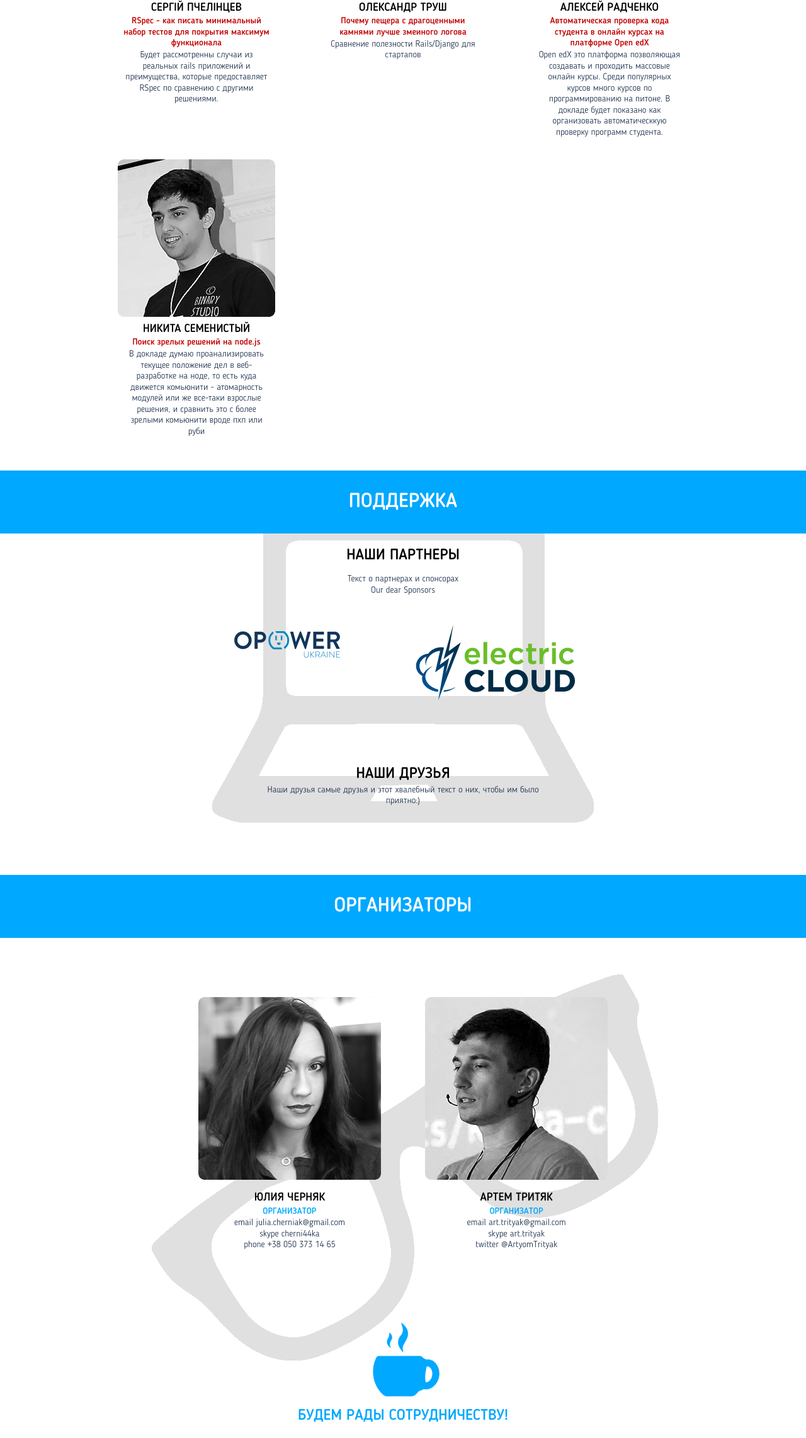
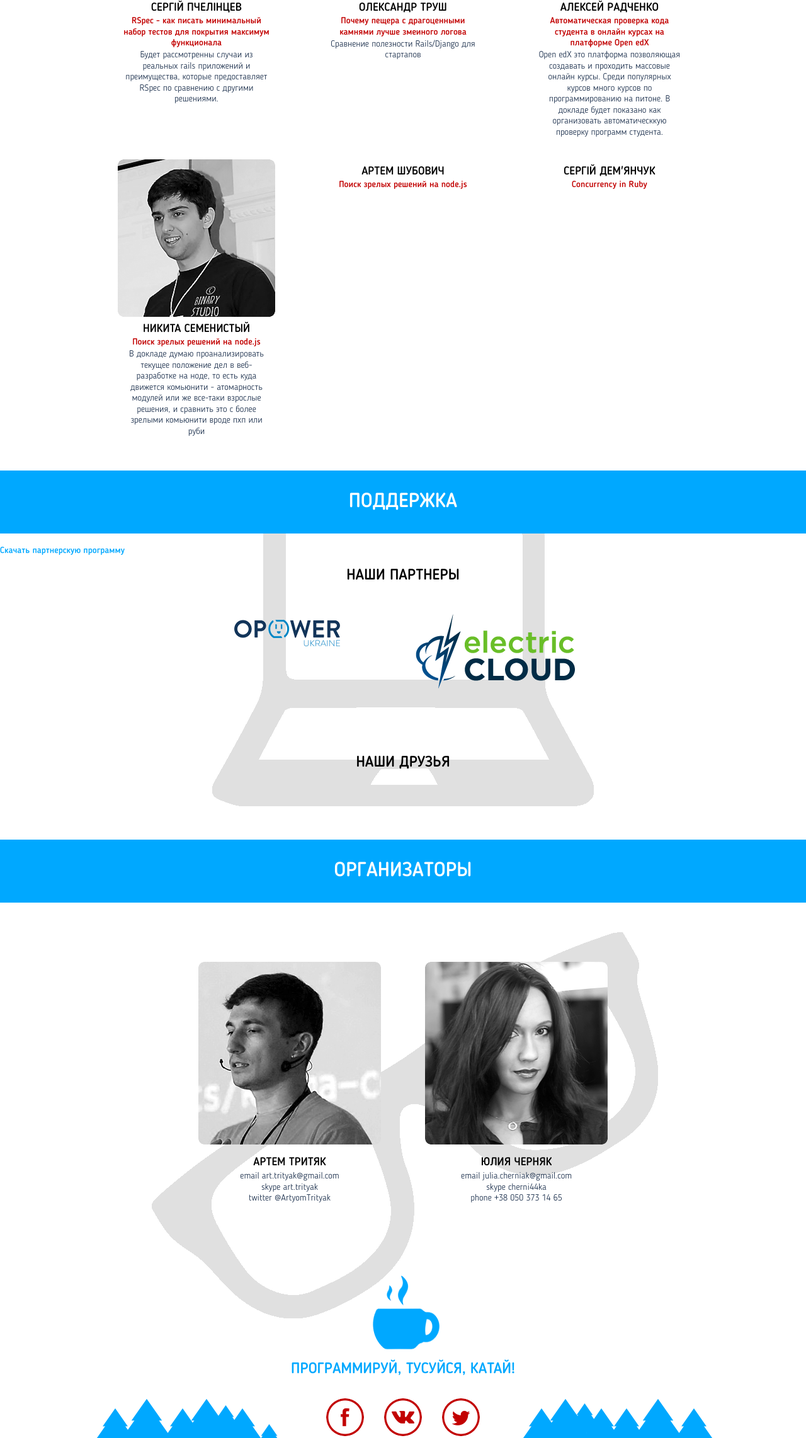
Before and after one commit to artyomtrityak/webukovel, a website: page index.html in a window 1280 px wide. Shown: the part 2548-4831 px from the top of the page at 63% size. Drawn offline with Linux system fonts and the light colour scheme; some packages are replaced by stand-ins of ours.

Commit message:
fixes to start

```diff
--- a/index.html
+++ b/index.html
@@ -203,16 +203,43 @@
               <p>В докладе думаю проанализировать текущее положение дел в веб-разработке на ноде, то есть куда движется комьюнити - атомарность модулей или же все-таки взрослые решения, и сравнить это с более зрелыми комьюнити вроде пхп или руби</p>
             </figcaption>
           </figure>
+
+          <figure class="speaker">
+            <div class="speaker__img-box">
+               <!--<img src="img/temp/mykyta_semenistyi.png" alt="Никита Семенистый">
+              <div><img src="img/temp/mykyta_semenistyi_color.png" alt="Никита Семенистый"></div>
+              -->
+            </div>
+            <figcaption>
+              <h3>Артем Шубович</h3>
+              <strong>Поиск зрелых решений на node.js</strong>
+              <p></p>
+            </figcaption>
+          </figure>
+
+          <figure class="speaker">
+            <div class="speaker__img-box">
+               <!--<img src="img/temp/mykyta_semenistyi.png" alt="Никита Семенистый">
+              <div><img src="img/temp/mykyta_semenistyi_color.png" alt="Никита Семенистый"></div>
+              -->
+            </div>
+            <figcaption>
+              <h3>Сергій Дем'янчук</h3>
+              <strong>Concurrency in Ruby</strong>
+              <p></p>
+            </figcaption>
+          </figure>
+
         </div>
       </div>
     </section>
 
     <section class="support" id="support">
       <h2 class="headline">ПОДДЕРЖКА</h2>
+      <p><a href="Partnership_Proposal_3.pdf">Скачать партнерскую программу</a></p>
       <div class="wrap">
         <article class="support__item">
           <h3>НАШИ ПАРТНЕРЫ</h3>
-          <p>Текст о партнерах и спонсорах <br>Our dear Sponsors</p>
           <ul class="support__logos">
             <li>
               <a class="support__logo support__logo--opower" href="" target="_blank">
@@ -229,7 +256,6 @@
         </article>
         <article class="support__item">
           <h3>НАШИ ДРУЗЬЯ</h3>
-          <p>Наши друзья самые друзья и этот хвалебный текст о них, чтобы им было <br>приятно:)</p>
           <ul class="support__logos">
 
           </ul>
@@ -243,12 +269,26 @@
         <div class="speakers-list align-c">
           <figure class="speaker speaker--large">
             <div class="speaker__img-box">
+              <img src="img/temp/artyom_290×290.png" alt="АРТЕМ ТРИТЯК">
+              <div><img src="img/temp/artyom_290×290_color.png" alt="АРТЕМ ТРИТЯК"></div>
+            </div>
+            <figcaption>
+              <h3>АРТЕМ ТРИТЯК</h3>
+              <ul>
+                <li>email <a href="mailto:art.trityak@gmail.com">art.trityak@gmail.com</a></li>
+                <li>skype <a href="skype:art.trityak?call">art.trityak</a></li>
+                <li>twitter <a href="https://twitter.com/artyomtrityak" target="_blank">@ArtyomTrityak</a></li>
+              </ul>
+            </figcaption>
+          </figure>
+
+          <figure class="speaker speaker--large">
+            <div class="speaker__img-box">
               <img src="img/temp/julia_290×290.png" alt="ЮЛИЯ ЧЕРНЯК">
               <div><img src="img/temp/julia_290×290_color.png" alt="ЮЛИЯ ЧЕРНЯК"></div>
             </div>
             <figcaption>
               <h3>ЮЛИЯ ЧЕРНЯК</h3>
-              <strong>ОРГАНИЗАТОР</strong>
               <ul>
                 <li>email <a href="mailto:julia.cherniak@gmail.com">julia.cherniak@gmail.com</a></li>
                 <li>skype <a href="skype:cherni44ka?call">cherni44ka</a></li>
@@ -256,23 +296,8 @@
               </ul>
             </figcaption>
           </figure>
-          <figure class="speaker speaker--large">
-            <div class="speaker__img-box">
-              <img src="img/temp/artyom_290×290.png" alt="АРТЕМ ТРИТЯК">
-              <div><img src="img/temp/artyom_290×290_color.png" alt="АРТЕМ ТРИТЯК"></div>
-            </div>
-            <figcaption>
-              <h3>АРТЕМ ТРИТЯК</h3>
-              <strong>ОРГАНИЗАТОР</strong>
-              <ul>
-                <li>email <a href="mailto:art.trityak@gmail.com">art.trityak@gmail.com</a></li>
-                <li>skype <a href="skype:art.trityak?call">art.trityak</a></li>
-                <li>twitter <a href="https://twitter.com/artyomtrityak" target="_blank">@ArtyomTrityak</a></li>
-              </ul>
-            </figcaption>
-          </figure>
         </div>
-        <p class="initiators__text"><i></i>БУДЕМ РАДЫ СОТРУДНИЧЕСТВУ!</p>
+        <p class="initiators__text"><i></i>Программируй, тусуйся, катай!</p>
       </div>
     </section>
   </main>
```
Also changed, not shown: 1 other file.
